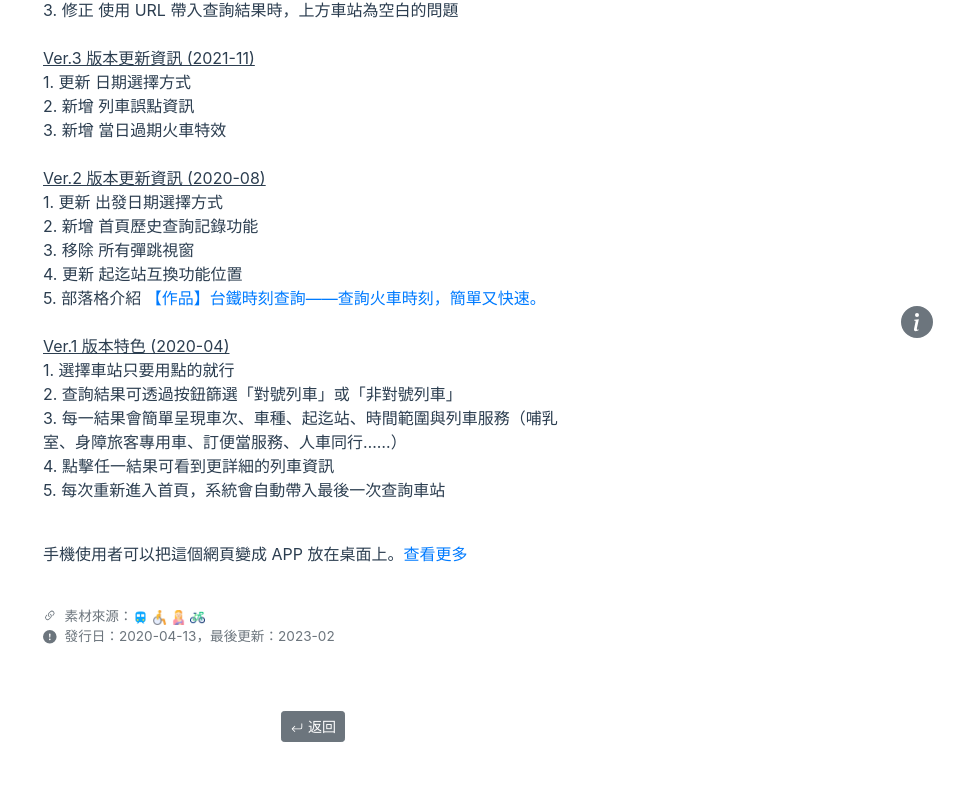
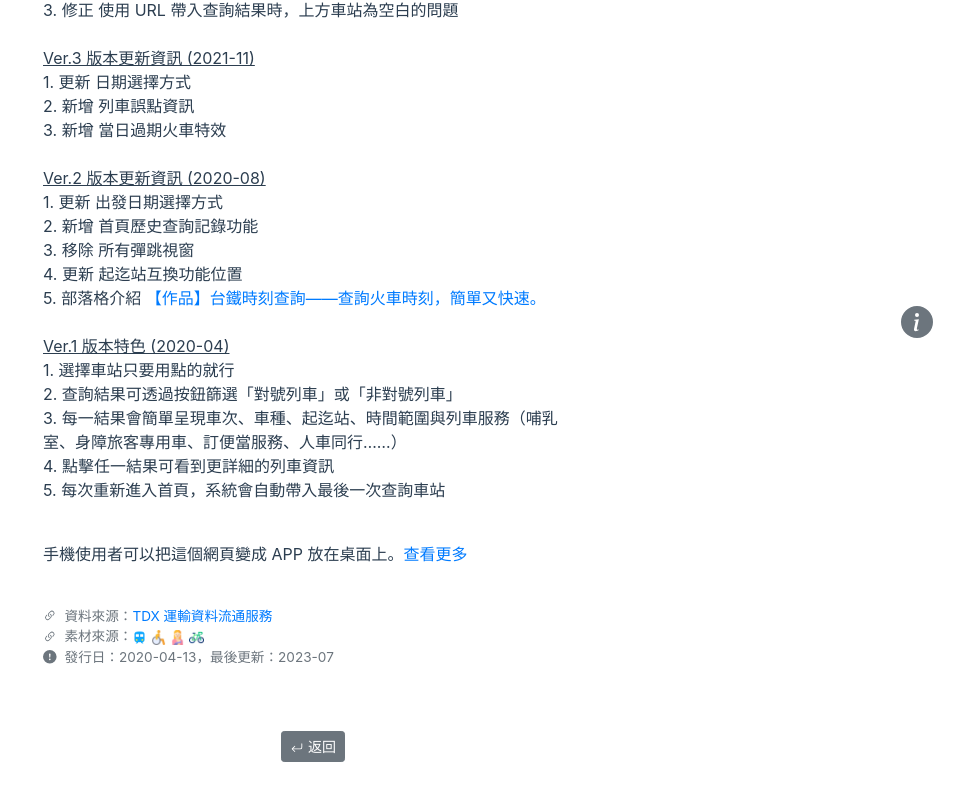
Before and after one commit to js-ying/trainInfo, a Vue app: page /#/about in a window 1280 px wide. Shown: the part 442-1242 px from the top of the page, without its empty margins (327-1280 px from the left). Built offline with nearby package versions, Linux system fonts and the light colour scheme.

Commit message:
[add] 增加資料來源

```diff
--- a/src/components/about.vue
+++ b/src/components/about.vue
@@ -74,9 +74,16 @@
           </p>
 
           <div class="footer">
+            <div id="data-source">
+              <b-icon icon="link45deg" variant="secondary" class="mr-1"></b-icon>
+              資料來源：<a
+                href="https://tdx.transportdata.tw/"
+                target="_blank"
+              >TDX 運輸資料流通服務</a>
+            </div>
             <div id="icon-source">
-              <b-icon icon="link45deg" variant="secondary" class="mr-2"></b-icon
-              >素材來源：<a
+              <b-icon icon="link45deg" variant="secondary" class="mr-1"></b-icon>
+              素材來源：<a
                 :href="iconSource.link"
                 target="_blank"
                 v-for="(iconSource, $index) in iconSources"
@@ -97,7 +104,7 @@
                 variant="secondary"
                 class="mr-2"
               ></b-icon
-              >發行日：2020-04-13，最後更新：2023-02
+              >發行日：2020-04-13，最後更新：2023-07
             </div>
           </div>
         </b-col>
```
